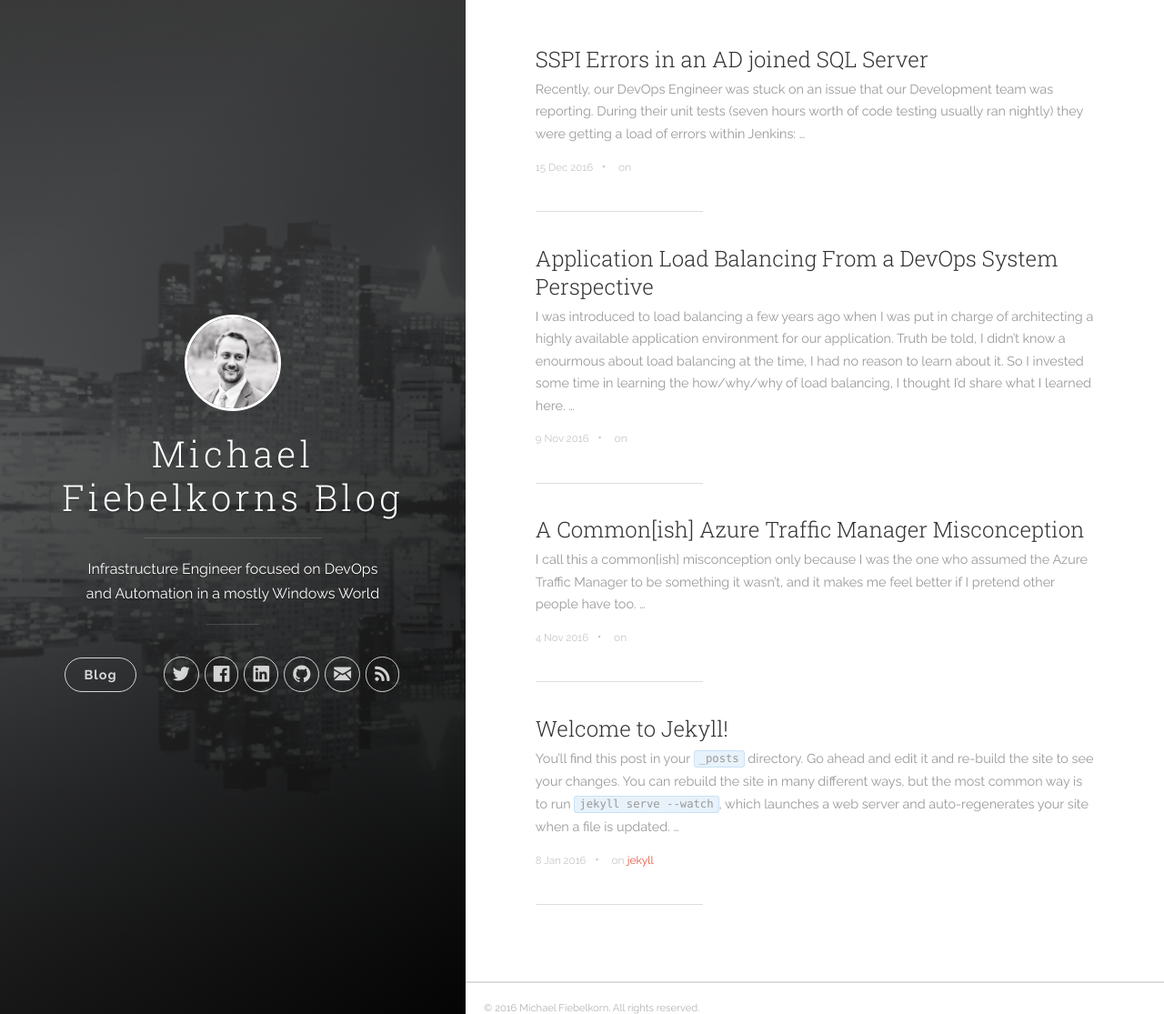
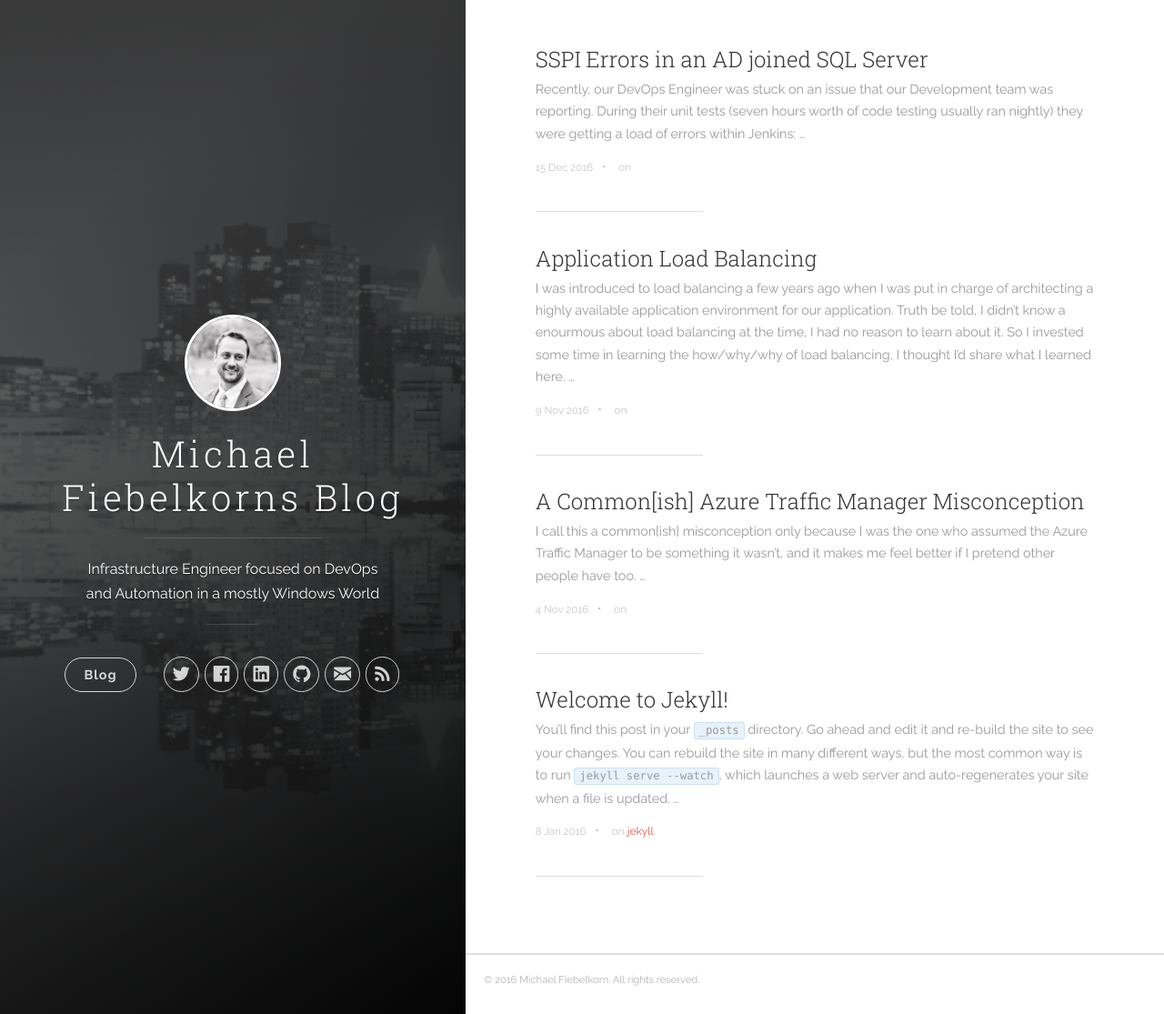
Before and after one commit to mfiebelkorn/mfiebelkorn.github.io, a Jekyll site: the page built from index.html, in a window 1280 px wide and 1115 px high. Shown: the whole window at 91% size. Built offline with Jekyll 4.4.1, drawn with Linux system fonts in a browser that asks for light colours; nearby versions of some CDN libraries; the list of posts is cut into pages by our own code.

Commit message:
Update and rename 2016-11-09-Application-Load-Balancing-From-A-DevOps-System-Perspective.markdown to 2016-11-09-Application-Load-Balancing.markdown

```diff
--- a/_posts/2016-11-09-Application-Load-Balancing-From-A-DevOps-System-Perspective.markdown
+++ b/_posts/2016-11-09-Application-Load-Balancing.markdown
@@ -1,6 +1,6 @@
 ---
 layout: post
-title:  "Application Load Balancing From a DevOps System Perspective"
+title:  "Application Load Balancing"
 date:   2016-11-09 13:39:00
 comments: false
 modified: 2016-11-09
```
